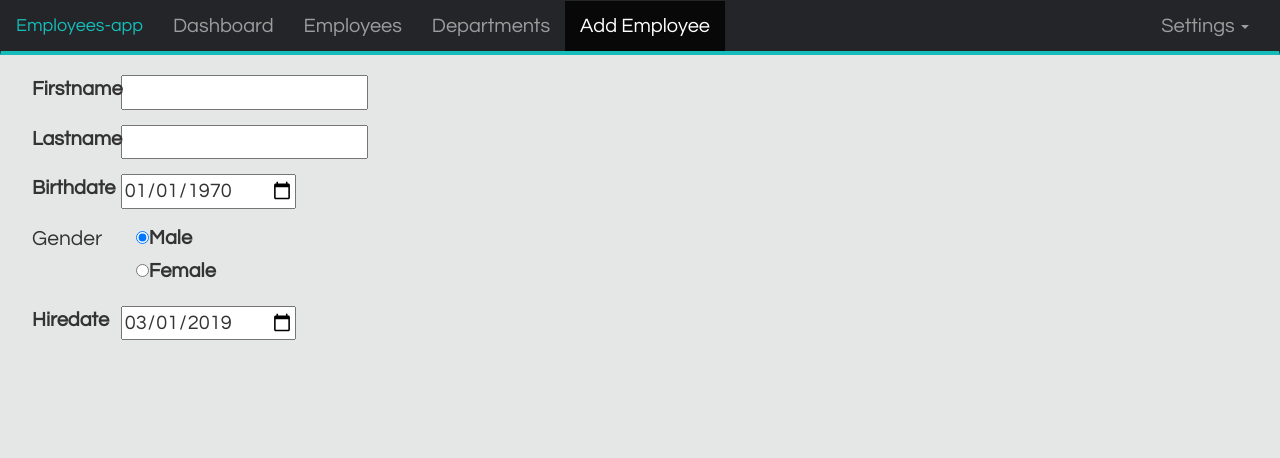
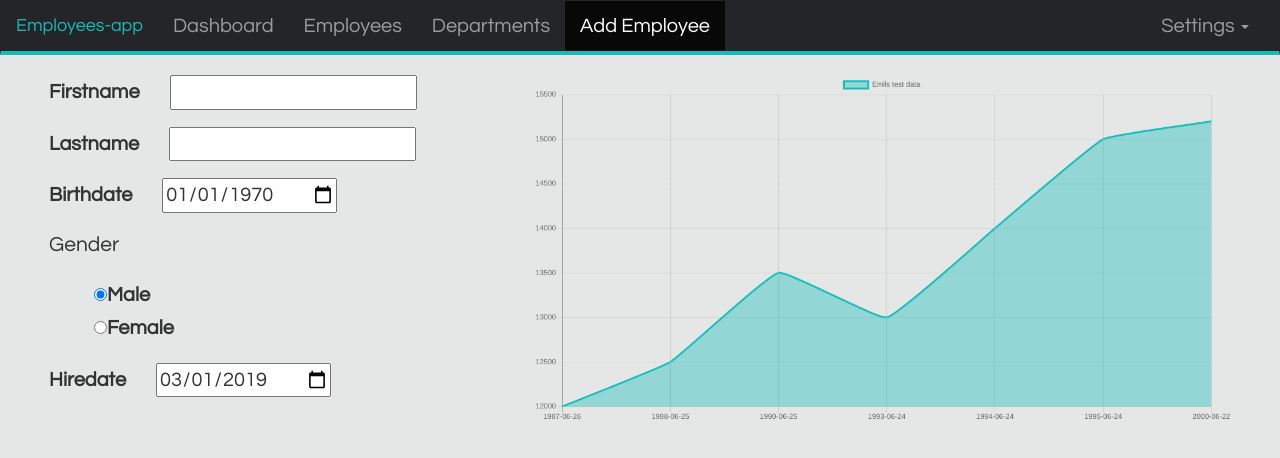
Before and after one commit to Povlsen/Clientside_H2, a React (Create React App) app in the folder h2-app/: page /employees/0 in a window 1280 px wide. Shown: the top 458 px of the page. Built offline with nearby package versions, Linux system fonts and the light colour scheme.

Commit message:
Added salary chart

```diff
--- a/h2-app/src/Pages/Adjust Employee/index.js
+++ b/h2-app/src/Pages/Adjust Employee/index.js
@@ -6,6 +6,8 @@ import SalaryItem from './SalaryItem'
 import TitleItem from './TitleItem'
 import DeptItem from './DeptItem'
 import { getDateString, getYesterday } from '../../Utils/helpers'
+import { Line } from "react-chartjs-2"
+import { MDBContainer } from "mdbreact"
 import './index.scss'
 
 class Adjust_Employee extends Component {
@@ -130,6 +132,49 @@ class Adjust_Employee extends Component {
     }).catch(err => console.log(err)) //TODO: better error handeling
   }
 
+  /*-------------------------SALARY CHART -------------------------------*/
+
+chartState = {
+    dataLine: {
+      labels: ["1987-06-26", "1988-06-25", "1990-06-25", '1993-06-24', '1994-06-24', '1995-06-24', '2000-06-22'],
+      datasets: [
+        {
+          label: "Emils test data",
+          fill: true,
+          lineTension: 0.1,
+          backgroundColor: "rgba(22,188,185,0.4)",
+          borderColor: "rgba(22,188,185,1)",
+          borderCapStyle: "butt",
+          borderDash: [],
+          borderDashOffset: 0.0,
+          borderJoinStyle: "miter",
+          pointBorderColor: "rgba(22,188,185,1)",
+          pointBackgroundColor: "#fff",
+          pointBorderWidth: 1,
+          pointHoverRadius: 5,
+          pointHoverBackgroundColor: "rgba(22,188,185,1)",
+          pointHoverBorderColor: "rgba(220,220,220,1)",
+          pointHoverBorderWidth: 2,
+          pointRadius: 1,
+          pointHitRadius: 10,
+          data: [12000, 12500, 13500, 13000, 14000, 15000, 15200]
+        }
+      ]
+    }
+  }
+
+renderSalariesChart() {
+    return (
+      <div className="salary-chart">
+      <MDBContainer>
+        <Line id="salaryChart" data={this.chartState.dataLine} options={{ responsive: true }} />
+      </MDBContainer>
+      </div>
+    )
+  }
+
+
+  /*----------------------------------------------------------------------*/
   renderSalaries() {
     var items = [this.state.defaultSalaryItem].concat(this.state.salaries)
 
@@ -252,22 +297,22 @@ class Adjust_Employee extends Component {
     render() {
       return (
         <div className="postEmployee">
-          <form>
+          <form className="main-modify-form">
             <div className="form-group row">
-              <label htmlFor="firstname" className="col-sm-1 col-form-label">Firstname</label>
+              <label htmlFor="firstname" className="col-form-label">Firstname</label>
               <input id="firstname" type="text" className="form-input" id="firstnameInput" name="firstName" onChange={this.onChange} onBlur={this.onBlur} defaultValue={this.state.employee.firstName}/>
             </div>
             <div className="form-group row">
-              <label htmlFor="lastname" className="col-sm-1 col-form-label">Lastname</label>
+              <label htmlFor="lastname" className="col-form-label">Lastname</label>
               <input id="lastname" type="text" className="form-input" id="lastnameInput" name="lastName" onChange={this.onChange} onBlur={this.onBlur} defaultValue={this.state.employee.lastName}/>
             </div>
             <div className="form-group row">
-              <label htmlFor="birthdate" className="col-sm-1 col-form-label">Birthdate</label>
+              <label htmlFor="birthdate" className="col-form-label">Birthdate</label>
               <input id="birthdate" type="date" className="form-input" id="birthdateInput" name="birthDate" onChange={this.onChange} onBlur={this.onBlur} value={this.state.employee.birthDate}/>
             </div>
             <fieldset className="form-group">
               <div className="row">
-                <legend className="col-form-label col-sm-1">Gender</legend>
+                <legend className="col-form-label ">Gender</legend>
                 <div className="col-sm-10">
                   <div className="form-check">
                     <input className="form-check-input" type="radio" name="gender" id="maleGender" value="M" onChange={this.onChange} onBlur={this.onBlur} checked={this.state.employee.gender === 'M'} />
@@ -281,10 +326,12 @@ class Adjust_Employee extends Component {
               </div>
             </fieldset>
             <div className="form-group row">
-              <label htmlFor="hiredate" className="col-sm-1 col-form-label">Hiredate</label>
+              <label htmlFor="hiredate" className="col-form-label">Hiredate</label>
               <input id="hiredate" type="date" className="form-input" onChange={this.onChange} onBlur={this.onBlur} value={this.state.employee.hireDate}/>
             </div>
           </form>
+
+          {this.renderSalariesChart()}
           {this.renderLists()}
         </div>
       )
--- a/h2-app/src/Pages/Adjust Employee/index.scss
+++ b/h2-app/src/Pages/Adjust Employee/index.scss
@@ -1,6 +1,8 @@
 .postEmployee {
-    width: 95%;
+    width: 90%;
     margin: 0 auto;
+
+
 
     .lists {
         margin-top: 100px;
@@ -73,6 +75,26 @@
             }
         }
     }
+    .main-modify-form{
+        float: left;
+        max-width: 40%;
+
+        input {
+            margin-left: 30px;
+        }
+    }
+    .salary-chart {
+        display: inline-block;
+        max-width: 40%;
+        max-height: 40%;
+        margin-right: 15px;
+        margin-left: 10%;
+
+        canvas {
+            height: 350px !important;
+            width: 700px !important;
+        }
+    }
 }
 
 
@@ -80,4 +102,10 @@
     .postEmployee {
 
     }
+    .salary-chart {
+        canvas {
+            display: none !important;
+        }
+
+    }
 }
--- a/h2-app/src/Pages/Salary/index.js
+++ b/h2-app/src/Pages/Salary/index.js
@@ -4,7 +4,7 @@ import { MDBContainer } from "mdbreact"
 import './index.scss'
 
 
-class Salary extends React.Component {
+class SalaryChart extends React.Component {
   state = {
     dataLine: {
       labels: ["1987-06-26", "1988-06-25", "1990-06-25", '1993-06-24', '1994-06-24', '1995-06-24', '2000-06-22'],
@@ -45,4 +45,4 @@ render() {
   }
 }
 
-export default Salary
+export default SalaryChart
--- a/h2-app/src/index.scss
+++ b/h2-app/src/index.scss
@@ -51,6 +51,9 @@ h4 {
   color: var(--main-second-color);
 }
 
+.salary-chart canvas {
+  height: 300px;
+}
 
 @media only screen and (max-width: 600px) {
   body {
```
